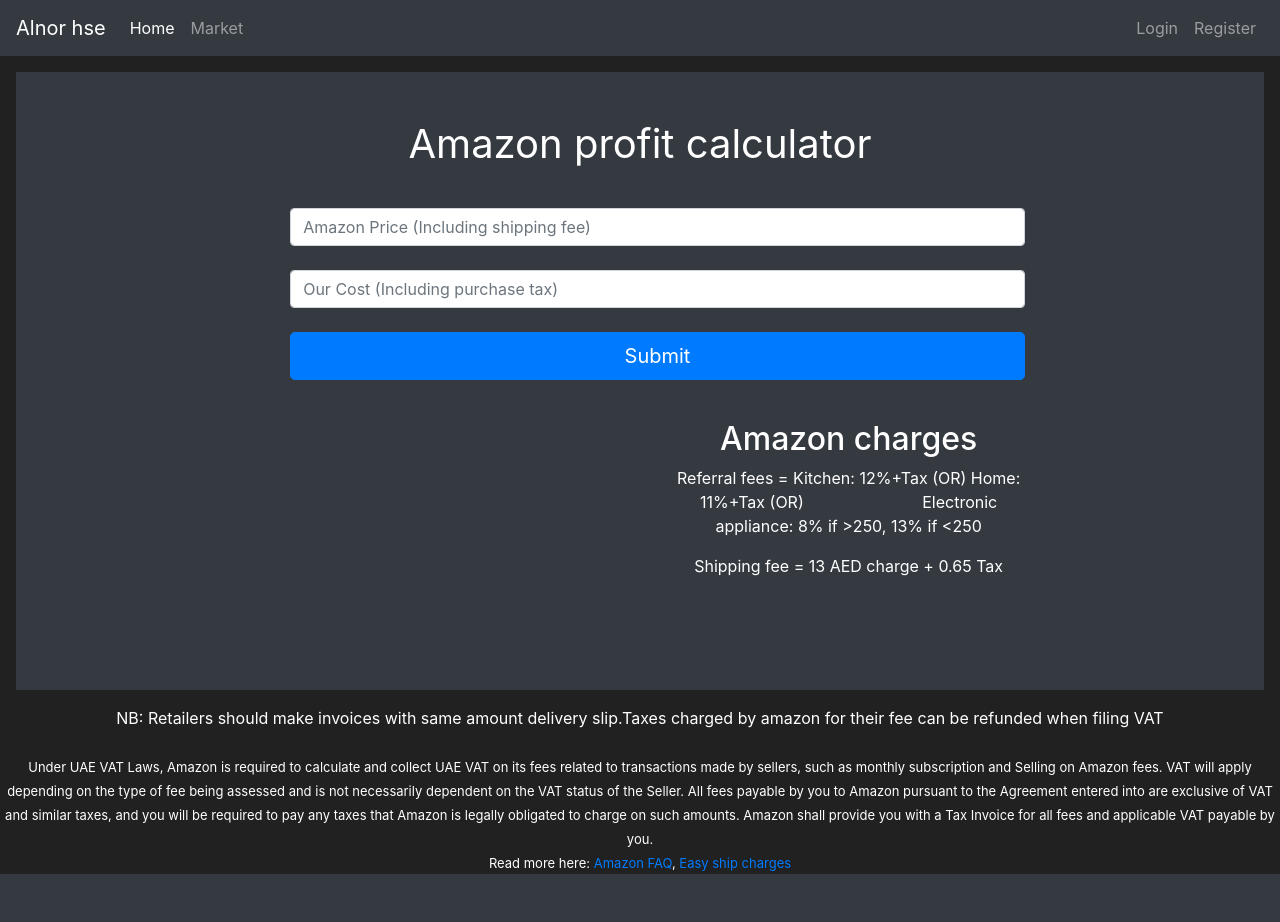
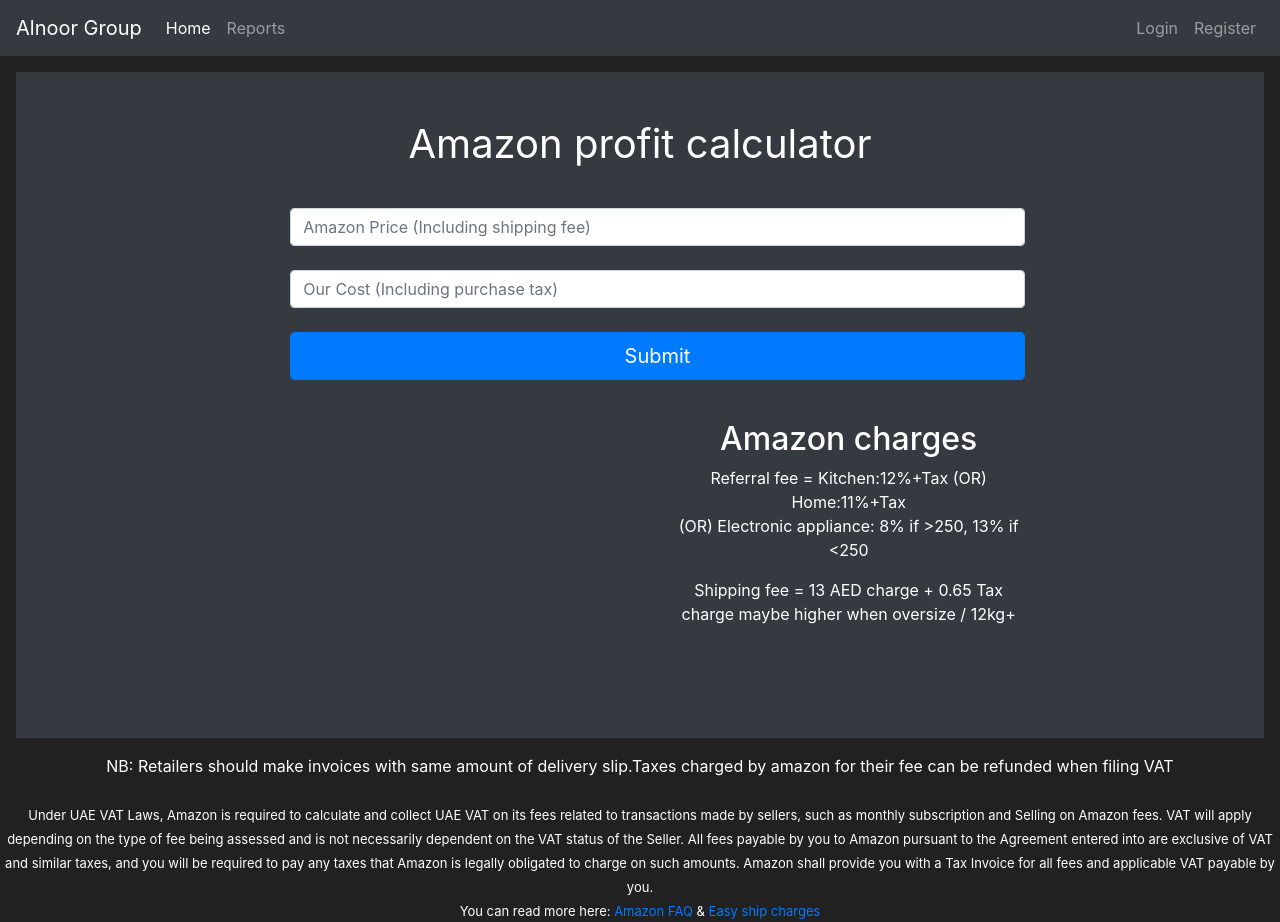
Before and after one commit to Rameezpnr/Flask-analysis-webapp, a Flask app: page /amazon in a window 1280 px wide. Before the commit the page ends 874 px from the top, so only its background shows below. Run offline with Flask 2, Linux system fonts and the light colour scheme; some libraries are stand-ins or nearby versions.

Commit message:
html change

```diff
--- a/market/routes.py
+++ b/market/routes.py
@@ -11,6 +11,10 @@
 def home_page():
     return render_template('home.html')
 
+@app.route('/register2')
+def register2_page():
+    return render_template('register2.html')
+
 
 @app.route('/amazon', methods=['POST', 'GET'])
 def amazon_page():
@@ -22,11 +26,11 @@
             az_price = float(request.form.get('az_price'))
             final_amount = calc_final(az_price)
             cost = request.form['cost']
+            tf = round((final_amount * 0.006) + 0.65,2)
             if cost != '':
                 cost = float(request.form.get('cost'))
                 profit = calc_profit(cost, final_amount)
                 pm = calc_pm(profit, final_amount)
-                tf = round((final_amount*0.006) + 0.65)
     return render_template("amazon.html", profit=profit, final_amount=final_amount, pm=pm, tf=tf)
 
 def calc_final(az_price):
--- a/market/templates/amazon.html
+++ b/market/templates/amazon.html
@@ -39,28 +39,28 @@
        {% if profit %}
             <p>{% print("Profit margin: {} %".format(pm)) %}</p>
             {% endif %}</h2>
-       {% if profit %}
+       {% if final_amount %}
             <p>{% print("Possible tax refund: {} AED".format(tf)) %}</p>
             {% endif %}</h2>
    </div>
    <div class="col-4">
       <h2>Amazon charges </h2>
-      <p>Referral fees = Kitchen: 12%+Tax (OR)  Home: 11%+Tax  (OR) &emsp; &emsp; &emsp; &emsp;&emsp;&emsp; Electronic appliance: 8% if >250, 13% if <250  </p>
-       <p>Shipping fee = 13 AED charge + 0.65 Tax</p>
+      <p>Referral fee = Kitchen:12%+Tax (OR)  Home:11%+Tax <br> (OR) Electronic appliance: 8% if >250, 13% if <250  </p>
+       <p>Shipping fee = 13 AED charge + 0.65 Tax <br> charge maybe higher when oversize / 12kg+</p>
       <br>
        <br>
 
    </div>
 </div>
 </div>
-<font size = "3"> NB: Retailers should make invoices with same amount delivery slip.Taxes charged by amazon for their fee can be refunded when filing VAT</font>
+<font size = "3"> NB: Retailers should make invoices with same amount of delivery slip.Taxes charged by amazon for their fee can be refunded when filing VAT</font>
 <br>
 <br>
 <font size = "2">Under UAE VAT Laws, Amazon is required to calculate and collect UAE VAT on its fees related to transactions made by sellers, such as monthly subscription and Selling on Amazon fees.
         VAT will apply depending on the type of fee being assessed and is not necessarily dependent on the VAT status of the Seller.
 All fees payable by you to Amazon pursuant to the Agreement entered into are exclusive of VAT and similar taxes, and you will be required to pay any taxes that Amazon is legally obligated to charge on such amounts.
     Amazon shall provide you with a Tax Invoice for all fees and applicable VAT payable by you.<br>
-Read more here: <a href="https://sellercentral.amazon.ae/help/hub/reference/G200336920">Amazon FAQ</a>, <a href="https://sellercentral.amazon.ae/help/hub/reference/201382050">Easy ship charges</a></font>
+You can read more here: <a href="https://sellercentral.amazon.ae/help/hub/reference/G200336920">Amazon FAQ</a> & <a href="https://sellercentral.amazon.ae/help/hub/reference/201382050">Easy ship charges</a></font>
 
 
 
--- a/market/templates/base.html
+++ b/market/templates/base.html
@@ -17,7 +17,7 @@
       <!-- Navbar here -->
 
       <nav class="navbar navbar-expand-md navbar-dark bg-dark">
-         <a class="navbar-brand" href="#">Alnor hse</a>
+         <a class="navbar-brand" href="#">Alnoor Group</a>
          <button class="navbar-toggler" type="button" data-toggle="collapse" data-target="#navbarNav">
            <span class="navbar-toggler-icon"></span>
          </button>
@@ -29,7 +29,7 @@
                <a class="nav-link" href="{{ url_for('home_page') }}">Home <span class="sr-only">(current)</span></a>
              </li>
              <li class="nav-item">
-               <a class="nav-link" href="{{ url_for('market_page') }}">Market</a>
+               <a class="nav-link" href="{{ url_for('market_page') }}">Reports</a>
              </li>
            </ul>
 
@@ -55,7 +55,7 @@
                    <a class="nav-link" href="{{ url_for('login_page') }}">Login</a>
                </li>
                <li class="nav-item">
-                   <a class="nav-link" href= "{{ url_for('register_page') }}" >Register</a>
+                   <a class="nav-link" href= "{{ url_for('register2_page') }}" >Register</a>
                </li>
              </ul>
              {% endif %}
--- a/market/templates/register.html
+++ b/market/templates/register.html
@@ -11,7 +11,7 @@
         <form method="POST" class="form-register" style="color:white">
             {{ form.hidden_tag() }}
 
-            <img class="mb-4" src="https://media-exp1.licdn.com/dms/image/C4D0BAQE-Zk8kTrSpVA/company-logo_200_200/0?e=2159024400&v=beta&t=OwF-W8hMHyhPneSVr80Gfzhi1_GKf1ejjt7iVSuetLk" alt="">
+            <img class="mb-4" src="http://alnoorgarments.com//assets/frontend/image/LogoAlNoor.png" width="400" alt="">
             <h1 class="h3 mb-3 font-weight-normal">
                 Please Create your Account
             </h1>
```
Also changed, not shown: market/templates/home.html (+5 -6 lines), market/templates/register2.html (added, +32 -0 lines), market/main.db.
